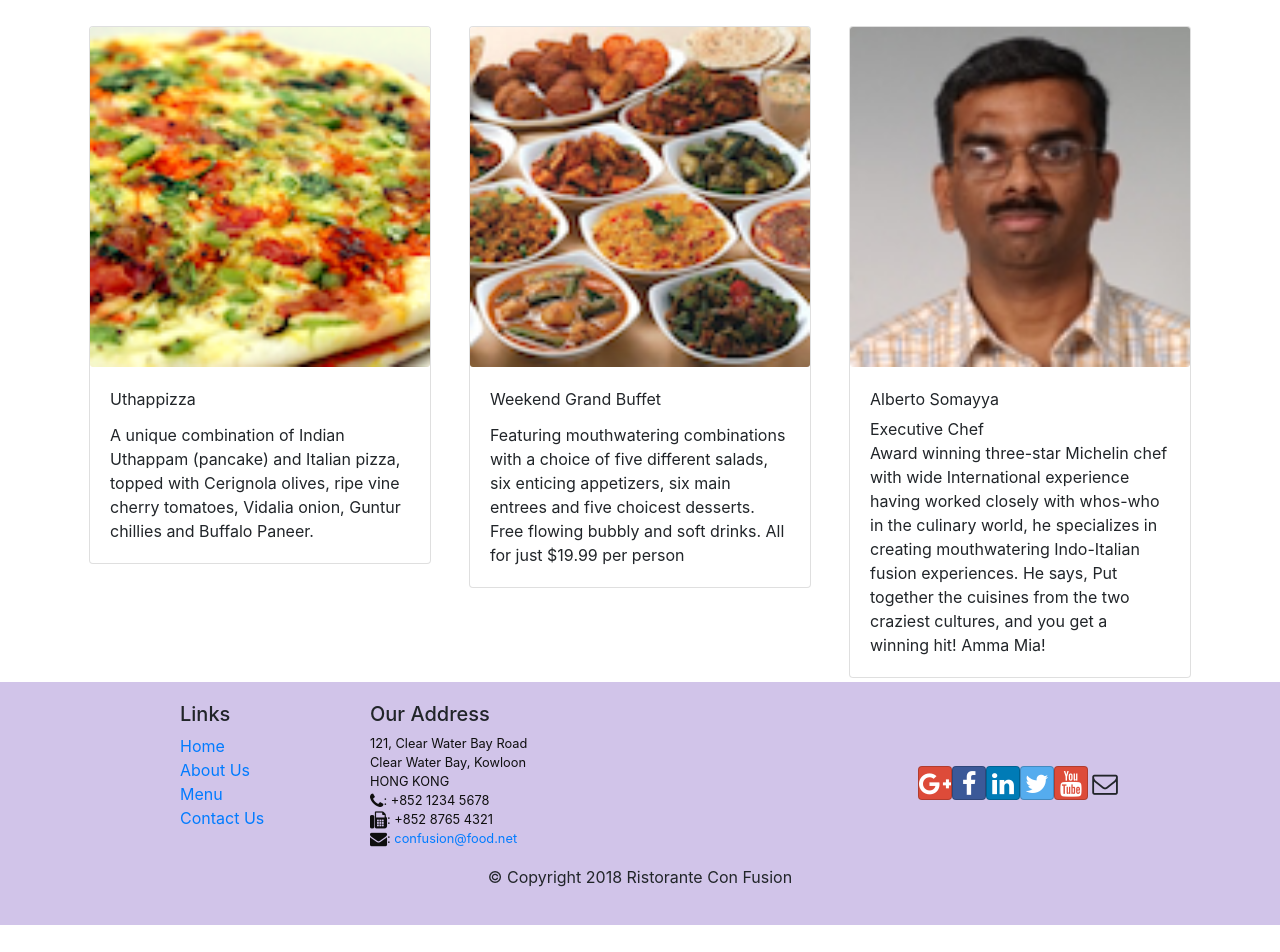
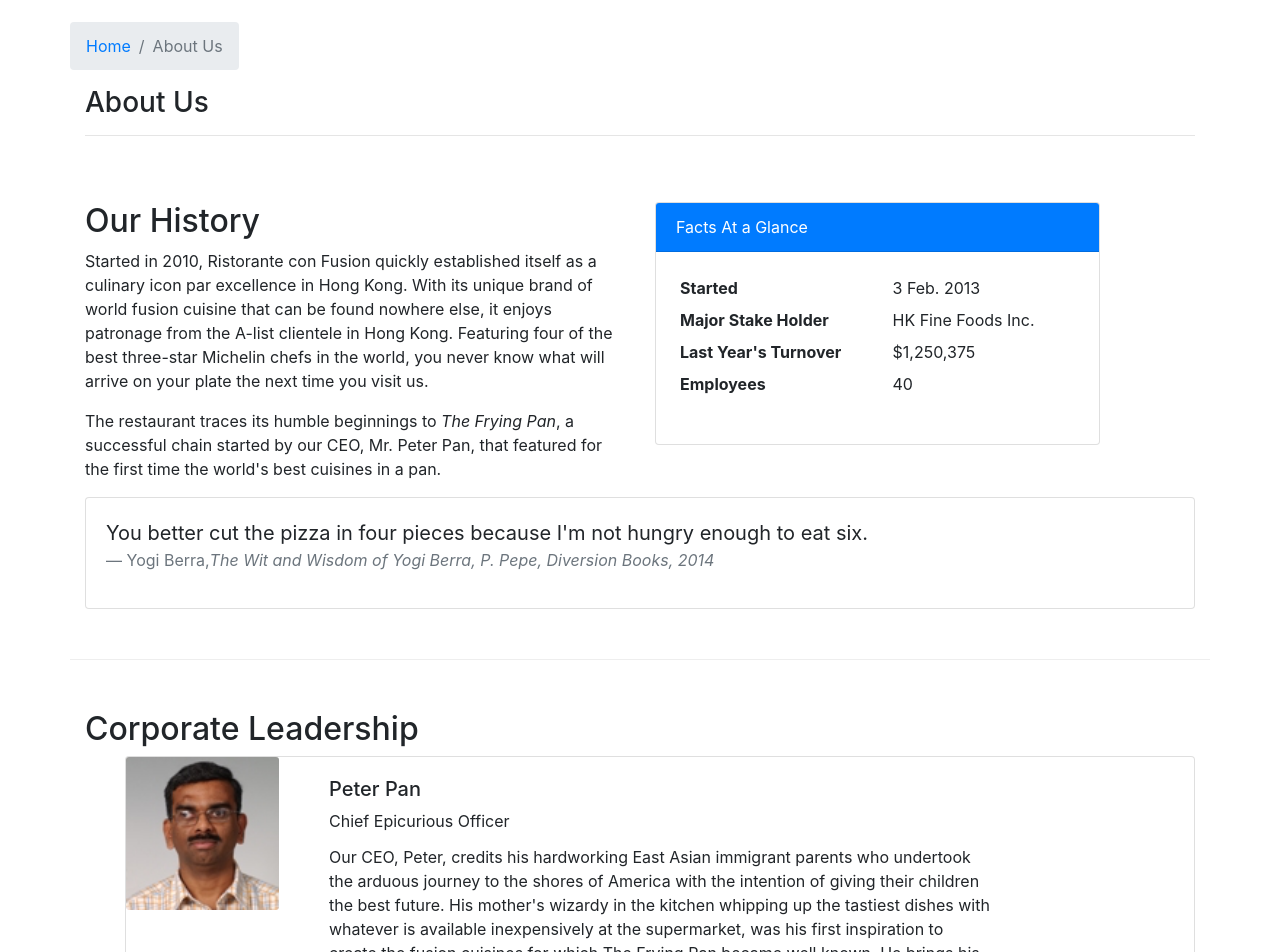
Before and after one commit to re-beat/react, a React (Create React App) app: page /aboutus in a window 1280 px wide. Before the commit this address led to /home. Shown: the part 340-1292 px from the top of the page. Before the commit the page ends 1265 px from the top, so only its background shows below. Built offline with nearby package versions, Linux system fonts and the light colour scheme.

Commit message:
Submit Week 2

```diff
--- /dev/null
+++ b/src/components/AboutComponent.js
@@ -0,0 +1,101 @@
+import React from 'react';
+import { Breadcrumb, BreadcrumbItem, Card, CardBody, CardHeader, Media, CardImg, CardTitle, CardText } from 'reactstrap';
+import { Link } from 'react-router-dom';
+
+function About(props) {
+
+    const leaders = props.leaders.map((leaders) => {
+        return (
+            <RenderLeader leader={leaders}/>
+        );
+    });
+
+    return(
+        <div className="container">
+            <div className="row">
+                <Breadcrumb>
+                    <BreadcrumbItem><Link to="/home">Home</Link></BreadcrumbItem>
+                    <BreadcrumbItem active>About Us</BreadcrumbItem>
+                </Breadcrumb>
+                <div className="col-12">
+                    <h3>About Us</h3>
+                    <hr />
+                </div>
+            </div>
+            <div className="row row-content">
+                <div className="col-12 col-md-6">
+                    <h2>Our History</h2>
+                    <p>Started in 2010, Ristorante con Fusion quickly established itself as a culinary icon par excellence in Hong Kong. With its unique brand of world fusion cuisine that can be found nowhere else, it enjoys patronage from the A-list clientele in Hong Kong.  Featuring four of the best three-star Michelin chefs in the world, you never know what will arrive on your plate the next time you visit us.</p>
+                    <p>The restaurant traces its humble beginnings to <em>The Frying Pan</em>, a successful chain started by our CEO, Mr. Peter Pan, that featured for the first time the world's best cuisines in a pan.</p>
+                </div>
+                <div className="col-12 col-md-5">
+                    <Card>
+                        <CardHeader className="bg-primary text-white">Facts At a Glance</CardHeader>
+                        <CardBody>
+                            <dl className="row p-1">
+                                <dt className="col-6">Started</dt>
+                                <dd className="col-6">3 Feb. 2013</dd>
+                                <dt className="col-6">Major Stake Holder</dt>
+                                <dd className="col-6">HK Fine Foods Inc.</dd>
+                                <dt className="col-6">Last Year's Turnover</dt>
+                                <dd className="col-6">$1,250,375</dd>
+                                <dt className="col-6">Employees</dt>
+                                <dd className="col-6">40</dd>
+                            </dl>
+                        </CardBody>
+                    </Card>
+                </div>
+                <div className="col-12">
+                    <Card>
+                        <CardBody className="bg-faded">
+                            <blockquote className="blockquote">
+                                <p className="mb-0">You better cut the pizza in four pieces because
+                                    I'm not hungry enough to eat six.</p>
+                                <footer className="blockquote-footer">Yogi Berra,
+                                <cite title="Source Title">The Wit and Wisdom of Yogi Berra,
+                                    P. Pepe, Diversion Books, 2014</cite>
+                                </footer>
+                            </blockquote>
+                        </CardBody>
+                    </Card>
+                </div>
+            </div>
+            <div className="row row-content">
+                <div className="col-12">
+                    <h2>Corporate Leadership</h2>
+                </div>
+                <div className="col-12">
+                    <Media list>
+                        {leaders}
+                    </Media>
+                </div>
+            </div>
+        </div>
+    );
+
+}
+function RenderLeader({leader}){
+    return(
+        <div>
+            <Card>
+                <div className="row">
+                    <div className="col-sm-2">
+                        <CardImg src={leader.image} alt={leader.name}/>
+                    </div>
+                    <div className="col-sm-8">
+                        <CardBody>
+                            <CardTitle>
+                                <h5>{leader.name}</h5>
+                                {leader.designation}
+                            </CardTitle>
+                            <CardText>
+                                {leader.description}
+                            </CardText>
+                        </CardBody>
+                    </div>
+                </div>
+            </Card>
+        </div>
+    )
+}
+export default About;
--- a/src/components/ContactComponent.js
+++ b/src/components/ContactComponent.js
@@ -1,4 +1,7 @@
 import React from 'react';
+
+import { Breadcrumb, BreadcrumbItem } from 'reactstrap';
+import { Link } from 'react-router-dom';
 
 function Contact(props) {
     return(
@@ -29,6 +32,16 @@
                     </div>
                 </div>
             </div>
+            <div className="row">
+                <Breadcrumb>
+                    <BreadcrumbItem><Link to="/home">Home</Link></BreadcrumbItem>
+                    <BreadcrumbItem active>Contact Us</BreadcrumbItem>
+                </Breadcrumb>
+                <div className="col-12">
+                    <h3>Contact Us</h3>
+                    <hr />
+                </div>
+            </div>
         </div>
     );
 }
--- a/src/components/DishDetailComponent.js
+++ b/src/components/DishDetailComponent.js
@@ -1,17 +1,32 @@
 import React, { Component } from 'react';
 import { Media } from 'reactstrap';
-import { Card, CardImg, CardImgOverlay, CardText, CardBody, CardTitle } from 'reactstrap';
+
+import { Card, CardImg, CardText, CardBody,
+  CardTitle, Breadcrumb, BreadcrumbItem } from 'reactstrap';
+import { Link } from 'react-router-dom';
 
 const DishDetail = (props)=>{
   if(props.dish != null)
-    return(
+  return (
     <div className="container">
     <div className="row">
-            <RenderDish dish={props.dish}></RenderDish>
-            <RenderComments comments={props.dish.comments}></RenderComments>
+        <Breadcrumb>
+
+            <BreadcrumbItem><Link to="/menu">Menu</Link></BreadcrumbItem>
+            <BreadcrumbItem active>{props.dish.name}</BreadcrumbItem>
+        </Breadcrumb>
+        <div className="col-12">
+            <h3>{props.dish.name}</h3>
+            <hr />
         </div>
     </div>
-    )
+    <div className="row">
+            <RenderDish dish={props.dish} />
+            <RenderComments comments={props.comments} />
+    </div>
+    </div>
+);
+
   else
    return(
      <div></div>
@@ -23,7 +38,7 @@
     return(
         <div>
           <CardText>
-          --{index.author},{new Intl.DateTimeFormat('en-US', { year: 'numeric', month: 'short', day: '2-digit'}).format(new Date(Date.parse(comment.date)))}
+            --{index.author}
           </CardText>
         <CardText>
           {index.comment}
--- a/src/components/MainComponent.js
+++ b/src/components/MainComponent.js
@@ -11,6 +11,9 @@
 import { COMMENTS } from '../shared/comments';
 import { PROMOTIONS } from '../shared/promotions';
 import { LEADERS } from '../shared/leaders';
+import About from './AboutComponent';
+
+
 
 class Main extends Component {
 
@@ -19,6 +22,7 @@
 
     this.state = {
       dishes: DISHES,
+      leaders:LEADERS,
       comments: COMMENTS,
       promotions: PROMOTIONS,
       leaders: LEADERS
@@ -39,13 +43,21 @@
           />
       );
     }
+    const DishWithId = ({match}) => {
+      return(
+          <DishDetail dish={this.state.dishes.filter((dish) => dish.id === parseInt(match.params.dishId,10))[0]}
+            comments={this.state.comments.filter((comment) => comment.dishId === parseInt(match.params.dishId,10))} />
+      );
+    };
     return (
       <div>
         <Header />
         <Switch>
               <Route path='/home' component={HomePage} />
+              <Route path='/aboutus' component={()=><About leaders={this.state.leaders}/>} />
               <Route exact path='/menu' component={() => <Menu dishes={this.state.dishes} />} />
               <Route exact path='/contactus' component={Contact} />} />
+              <Route path='/menu/:dishId' component={DishWithId} />
               <Redirect to="/home" />
         </Switch>
         <Footer />
--- a/src/components/MenuComponent.js
+++ b/src/components/MenuComponent.js
@@ -1,14 +1,17 @@
 import React from 'react';
 import { Card, CardImg, CardImgOverlay,
-    CardTitle } from 'reactstrap';
+    CardTitle, Breadcrumb, BreadcrumbItem } from 'reactstrap';
+import { Link } from 'react-router-dom';
 
 function RenderMenuItem ({dish, onClick}) {
     return (
         <Card>
+            <Link to={`/menu/${dish.id}`} >
                 <CardImg width="100%" src={dish.image} alt={dish.name} />
                 <CardImgOverlay>
                     <CardTitle>{dish.name}</CardTitle>
                 </CardImgOverlay>
+            </Link>
         </Card>
     );
 }
@@ -26,6 +29,16 @@
         return (
             <div className="container">
                 <div className="row">
+                    <Breadcrumb>
+                        <BreadcrumbItem><Link to="/home">Home</Link></BreadcrumbItem>
+                        <BreadcrumbItem active>Menu</BreadcrumbItem>
+                    </Breadcrumb>
+                    <div className="col-12">
+                        <h3>Menu</h3>
+                        <hr />
+                    </div>
+                </div>
+                <div className="row">
                     {menu}
                 </div>
             </div>
```
Lines whose indentation alone changed are shown as unchanged.
